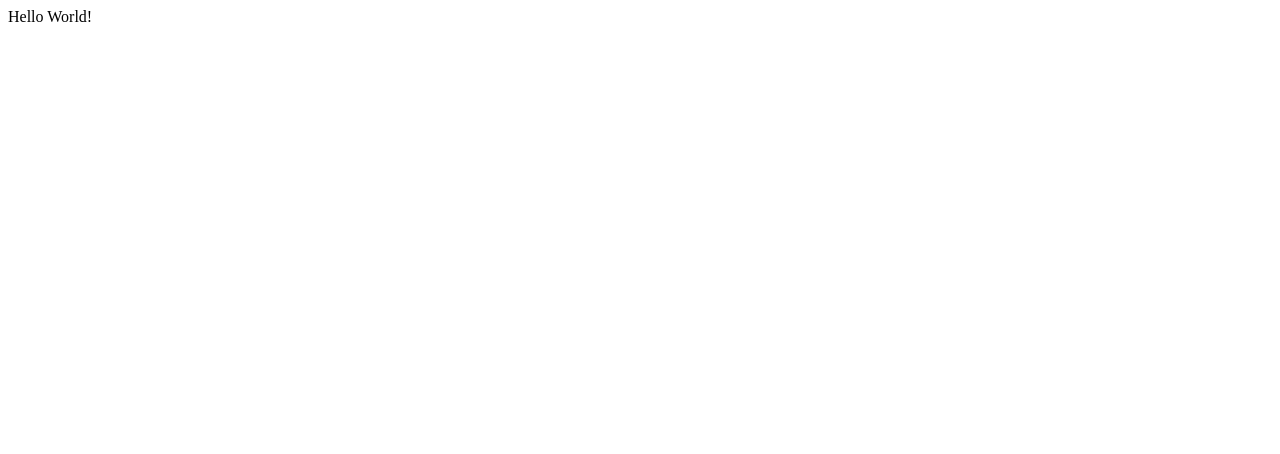
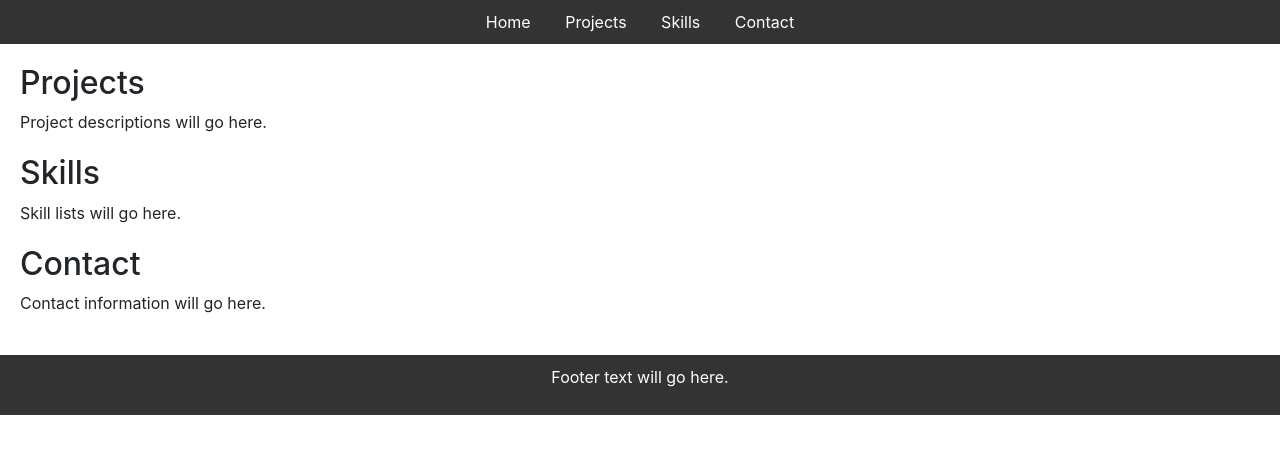
Before and after one commit to Bryce-Reynolds/bryce-reynolds.github.io, a plain HTML site: page index.html in a window 1280 px wide. Drawn offline with nearby package versions, Linux system fonts and the light colour scheme.

Commit message:
Update website

```diff
--- a/index.html
+++ b/index.html
@@ -1,5 +1,36 @@
+<!DOCTYPE html>
 <html>
+<head>
+  <link rel="stylesheet" type="text/css" href="style.css">
+  <link rel="stylesheet" href="https://stackpath.bootstrapcdn.com/bootstrap/4.3.1/css/bootstrap.min.css">
+</head>
 <body>
-Hello World!
+  <header>
+    <nav>
+      <ul>
+        <li><a href="#home">Home</a></li>
+        <li><a href="#projects">Projects</a></li>
+        <li><a href="#skills">Skills</a></li>
+        <li><a href="#contact">Contact</a></li>
+      </ul>
+    </nav>
+  </header>
+  <main>
+    <section id="projects">
+      <h2>Projects</h2>
+      <p>Project descriptions will go here.</p>
+    </section>
+    <section id="skills">
+      <h2>Skills</h2>
+      <p>Skill lists will go here.</p>
+    </section>
+    <section id="contact">
+      <h2>Contact</h2>
+      <p>Contact information will go here.</p>
+    </section>
+  </main>
+  <footer>
+    <p>Footer text will go here.</p>
+  </footer>
 </body>
 </html>
--- /dev/null
+++ b/style.css
@@ -0,0 +1,43 @@
+body {
+  font-family: Arial, sans-serif;
+  margin: 0;
+  padding: 0;
+}
+
+header {
+  background-color: #333;
+  color: #fff;
+  padding: 10px 0;
+  text-align: center;
+}
+
+header nav ul {
+  list-style-type: none;
+  margin: 0;
+  padding: 0;
+}
+
+header nav ul li {
+  display: inline;
+  margin: 0 15px;
+}
+
+header nav ul li a {
+  color: #fff;
+  text-decoration: none;
+}
+
+main {
+  padding: 20px;
+}
+
+section {
+  margin-bottom: 20px;
+}
+
+footer {
+  background-color: #333;
+  color: #fff;
+  text-align: center;
+  padding: 10px 0;
+}
```
